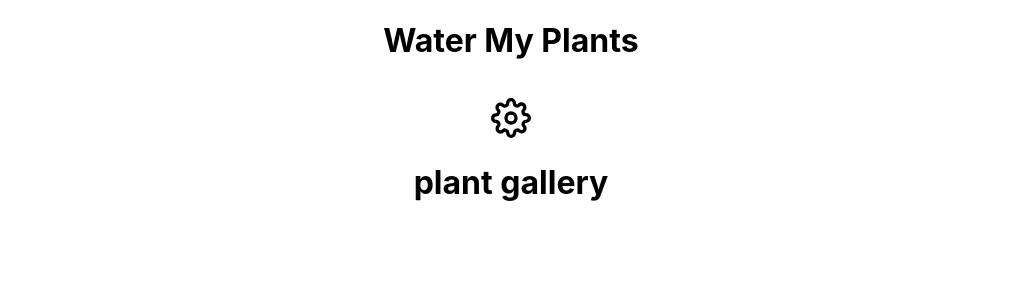
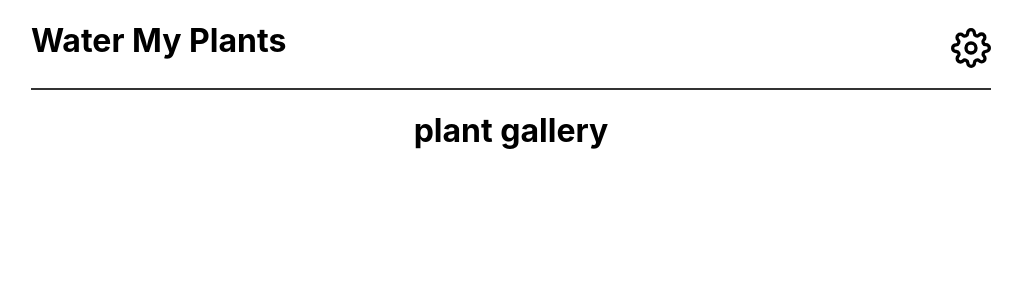
Before and after one commit to Water-My-Plants-webpt-203/front-end, a React (Create React App) app in the folder water-my-plants/: page /plants in a window 1280 px wide. Shown: the top 300 px of the page, without its empty margins (129-1151 px from the left). Built offline with nearby package versions, Linux system fonts and the light colour scheme; no server answers.

Commit message:
added basic styling to Header.js

```diff
--- a/water-my-plants/src/Components/Header.js
+++ b/water-my-plants/src/Components/Header.js
@@ -11,7 +11,7 @@ const Header = (props) => {
 
   return (
     <>
-      <div>
+      <style.Container>
         <h1>Water My Plants</h1>
         <style.SettingsIcon onClick={toggleModal} aria-label="Settings Icon" />
         {/* <Modal
@@ -20,7 +20,9 @@ const Header = (props) => {
           showModal={showModal}
           setShowModal={setShowModal}
         /> */}
-      </div>
+
+      </style.Container>
+      <style.LineBreak />
     </>
   );
 };
--- a/water-my-plants/src/Components/PlantGallery.js
+++ b/water-my-plants/src/Components/PlantGallery.js
@@ -1,13 +1,16 @@
-import React from 'react'
-import Header from './Header'
+import React from "react";
+import Header from "./Header";
+import * as style from "./StyledComponents";
 
 const PlantGallery = () => {
-    return (
-        <>
-        <Header/>
+  return (
+    <>
+      <style.Body>
+        <Header />
         <h1>plant gallery</h1>
-        </>
-    )
-}
+      </style.Body>
+    </>
+  );
+};
 
-export default PlantGallery
+export default PlantGallery;
--- a/water-my-plants/src/Components/StyledComponents.js
+++ b/water-my-plants/src/Components/StyledComponents.js
@@ -1,9 +1,32 @@
 import styled from "styled-components";
 import { MdClose } from "react-icons/md";
 import { FiSettings } from "react-icons/fi";
+
+// Header
 
 export const SettingsIcon = styled(FiSettings)`
   font-size: 2.5rem;
   margin-top: 1rem;
   cursor: pointer;
 `;
+
+// export const Logo = styled.h1``;
+
+export const Container = styled.div`
+  height: 10vh;
+  margin: 0 auto;
+  display: flex;
+  justify-content: space-between;
+  align-items: center;
+`;
+
+export const LineBreak = styled.hr`
+  border: 1px solid #333;
+`;
+
+// plant gallery
+
+export const Body = styled.div`
+  margin: 0 auto;
+  max-width: 75%;
+`;
```
